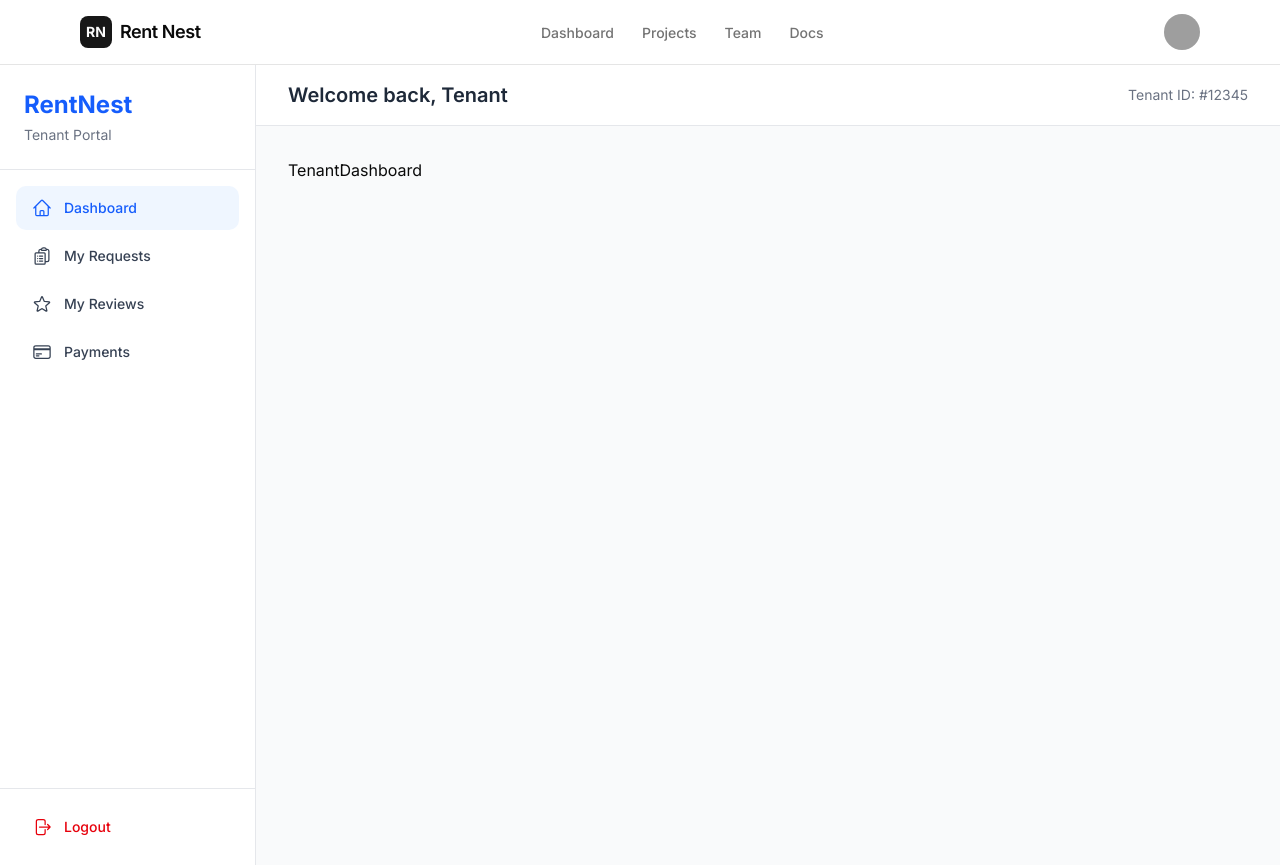
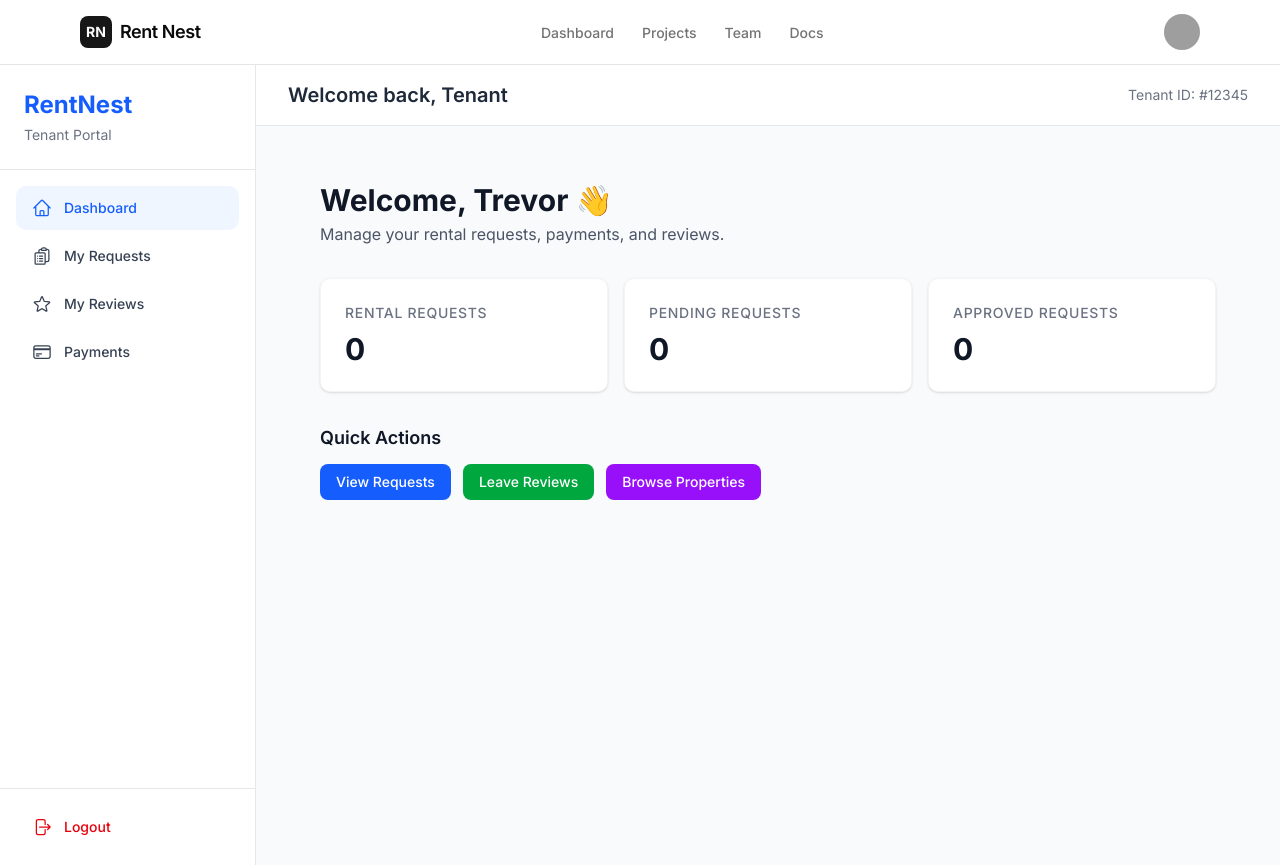
Before and after one commit to EmonMridha/Level-02-Assignment-05, a Next.js app: page /tenant-dashboard in a window 1280 px wide. Built offline with nearby package versions, Linux system fonts and the light colour scheme; grey boxes are pictures that could not be loaded.

Commit message:
designed ui for dashboard home page for tenant

```diff
--- a/app/(dashboardGroup)/tenant-dashboard/page.tsx
+++ b/app/(dashboardGroup)/tenant-dashboard/page.tsx
@@ -1,9 +1,71 @@
-import React from 'react'
+// app/tenant-dashboard/page.tsx
+import Link from 'next/link';
 
-const TenantDashboard = () => {
+export default function TenantDashboard() {
   return (
-    <div>TenantDashboard</div>
-  )
+    <div className="min-h-screen bg-gray-50 p-6">
+      <div className="max-w-4xl mx-auto">
+        {/* 1. Welcome Section */}
+        <div className="mb-8">
+          <h1 className="text-3xl font-bold text-gray-900">
+            Welcome, Trevor 👋
+          </h1>
+          <p className="text-gray-600 mt-1">
+            Manage your rental requests, payments, and reviews.
+          </p>
+        </div>
+
+        {/* 2. Summary Cards */}
+        <div className="grid grid-cols-1 md:grid-cols-3 gap-4 mb-8">
+          <div className="bg-white rounded-lg shadow p-6 border border-gray-100">
+            <h3 className="text-sm font-medium text-gray-500 uppercase tracking-wider">
+              Rental Requests
+            </h3>
+            <p className="text-3xl font-bold text-gray-900 mt-2">0</p>
+          </div>
+
+          <div className="bg-white rounded-lg shadow p-6 border border-gray-100">
+            <h3 className="text-sm font-medium text-gray-500 uppercase tracking-wider">
+              Pending Requests
+            </h3>
+            <p className="text-3xl font-bold text-gray-900 mt-2">0</p>
+          </div>
+
+          <div className="bg-white rounded-lg shadow p-6 border border-gray-100">
+            <h3 className="text-sm font-medium text-gray-500 uppercase tracking-wider">
+              Approved Requests
+            </h3>
+            <p className="text-3xl font-bold text-gray-900 mt-2">0</p>
+          </div>
+        </div>
+
+        {/* 3. Quick Actions */}
+        <div>
+          <h2 className="text-lg font-semibold text-gray-900 mb-3">
+            Quick Actions
+          </h2>
+          <div className="flex flex-wrap gap-3">
+            <Link
+              href="/tenant-dashboard/requests"
+              className="inline-flex items-center px-4 py-2 bg-blue-600 text-white text-sm font-medium rounded-md hover:bg-blue-700 transition-colors"
+            >
+              View Requests
+            </Link>
+            <Link
+              href="/tenant-dashboard/reviews"
+              className="inline-flex items-center px-4 py-2 bg-green-600 text-white text-sm font-medium rounded-md hover:bg-green-700 transition-colors"
+            >
+              Leave Reviews
+            </Link>
+            <Link
+              href="/properties"
+              className="inline-flex items-center px-4 py-2 bg-purple-600 text-white text-sm font-medium rounded-md hover:bg-purple-700 transition-colors"
+            >
+              Browse Properties
+            </Link>
+          </div>
+        </div>
+      </div>
+    </div>
+  );
 }
-
-export default TenantDashboard
```
